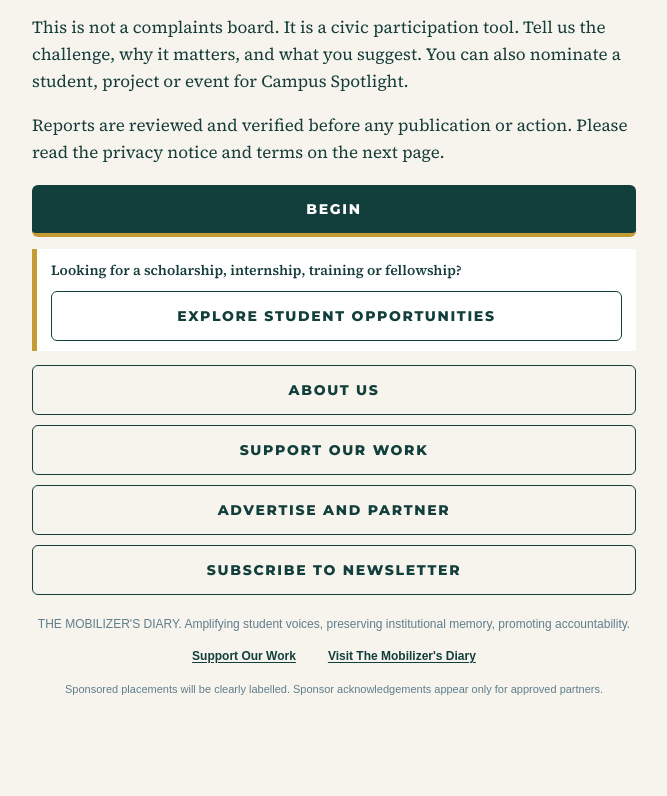
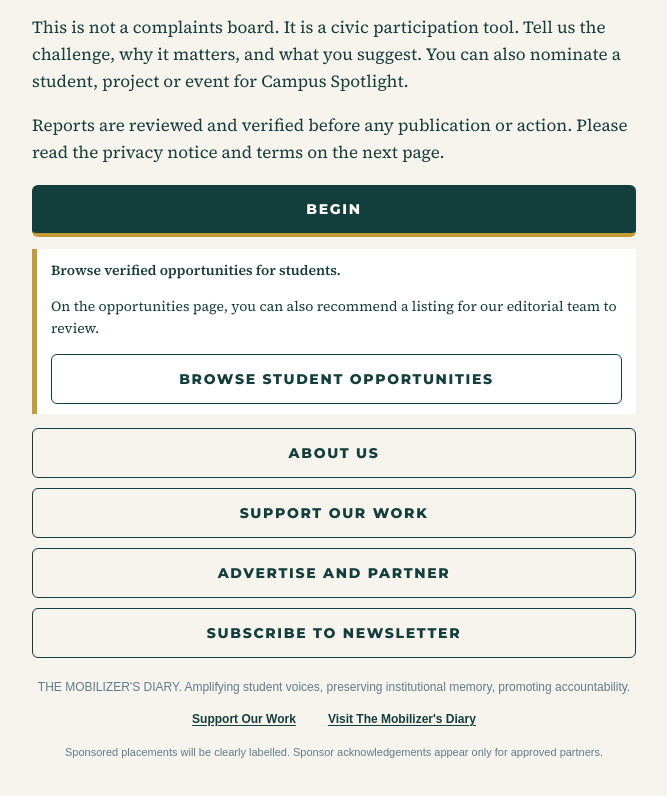
Before and after one commit to 01Gullah/mobilizersdiary, a plain HTML site: page index.html in a window 1280 px wide. Shown: the part 845-1641 px from the top of the page, without its empty margins (306-973 px from the left). Drawn offline with nearby package versions, Linux system fonts and the light colour scheme; no server answers.

Commit message:
Update index.html

```diff
--- a/index.html
+++ b/index.html
@@ -12,7 +12,7 @@
 <style>
 :root{--green:#123F3B;--gold:#C59B35;--ivory:#F7F4EE;--ed:#163D39;--neutral:#607D8B;--alert:#C62828;color-scheme:light}
 *{box-sizing:border-box}
-body{margin:0;background:var(--ivory );color:var(--ed);font:17px/1.6 'Source Serif 4','Source Serif Pro',Georgia,serif}
+body{margin:0;background:var(--ivory);color:var(--ed);font:17px/1.6 'Source Serif 4','Source Serif Pro',Georgia,serif}
 .wrap{max-width:640px;margin:0 auto;padding-bottom:40px;background:var(--ivory)}
 .top img,.flyer{display:block;width:100%;height:auto}
 .bar{height:5px;background:#e3dccb}.bar i{display:block;height:5px;width:0;background:var(--gold);transition:width .3s}
@@ -51,6 +51,7 @@ input:focus,select:focus,textarea:focus{outline:3px solid rgba(197,155,53,.45);b
 .md-footer-links a,.md-footer-links a:visited{color:var(--green);font:700 12px Arial,sans-serif;text-decoration:underline;text-underline-offset:2px;padding:8px}
 .md-footer-links a:hover,.md-footer-links a:focus{color:var(--gold)}
 .md-sponsor-ack{margin:6px 0 0;color:var(--neutral);font:11px/1.5 Arial,sans-serif}
+
 .hp{position:absolute;left:-9999px}
 .hubnav{display:grid;gap:10px;margin-top:14px}
 .hubnav .btn{margin-top:0}
@@ -81,15 +82,18 @@ input:focus,select:focus,textarea:focus{outline:3px solid rgba(197,155,53,.45);b
 </head>
 <body>
 <div class="wrap">
+
 <div class="top" id="top" style="display:none">
   <img id="bannerImg" alt="The Mobilizer's Diary" style="display:none">
   <div class="bar"><i id="pb"></i></div>
 </div>
+
 <!-- Optional sponsored banner, loaded from the Apps Script API. -->
 <aside id="ad-banner-slot" class="md-ad-slot" aria-label="Sponsored content" hidden>
   <span class="md-ad-label">Sponsored</span>
   <div id="ad-banner-content"></div>
 </aside>
+
 <!-- 1 WELCOME -->
 <div class="step on" id="s1" style="padding-top:0">
   <img class="flyer" id="flyerImg" alt="What The Mobilizer's Diary does" style="display:none">
@@ -101,8 +105,9 @@ input:focus,select:focus,textarea:focus{outline:3px solid rgba(197,155,53,.45);b
     <p>Reports are reviewed and verified before any publication or action. Please read the privacy notice and terms on the next page.</p>
     <button class="btn" onclick="show(2)">Begin</button>
     <div class="note" role="navigation" aria-label="Student opportunities">
-      <strong>Looking for a scholarship, internship, training or fellowship?</strong>
-      <a class="btn ghost" href="opportunities.html">Explore Student Opportunities</a>
+      <strong>Browse verified opportunities for students.</strong>
+      <p>On the opportunities page, you can also recommend a listing for our editorial team to review.</p>
+      <a class="btn ghost" href="opportunities.html">Browse Student Opportunities</a>
     </div>
     <div class="hubnav">
       <button class="btn ghost" onclick="hubOpen('about')">About Us</button>
@@ -111,6 +116,7 @@ input:focus,select:focus,textarea:focus{outline:3px solid rgba(197,155,53,.45);b
     </div>
   </div>
 </div>
+
 <!-- 2 LEGAL -->
 <div class="step" id="s2">
   <p class="kick">Step 1</p><h2>Privacy, Terms and Consent</h2><div class="rule"></div>
@@ -138,6 +144,7 @@ input:focus,select:focus,textarea:focus{outline:3px solid rgba(197,155,53,.45);b
   <button class="btn" id="b2" disabled onclick="show(3)">Continue</button>
   <button class="btn ghost" onclick="show(1)">Back</button>
 </div>
+
 <!-- 3 SUBMISSION TYPE -->
 <div class="step" id="s3">
   <p class="kick">Step 2</p><h2>How would you like to submit?</h2><div class="rule"></div>
@@ -146,6 +153,7 @@ input:focus,select:focus,textarea:focus{outline:3px solid rgba(197,155,53,.45);b
   <button class="btn" id="b3" disabled onclick="go3()">Continue</button>
   <button class="btn ghost" onclick="show(2)">Back</button>
 </div>
+
 <!-- 4 NAMED -->
 <div class="step" id="s4">
   <p class="kick">Step 3</p><h2>Your Details</h2><div class="rule"></div>
@@ -161,6 +169,7 @@ input:focus,select:focus,textarea:focus{outline:3px solid rgba(197,155,53,.45);b
   <button class="btn" onclick="next4()">Continue</button>
   <button class="btn ghost" onclick="show(3)">Back</button>
 </div>
+
 <!-- 5 ANONYMOUS -->
 <div class="step" id="s5">
   <p class="kick">Step 3</p><h2>Anonymous Submission</h2><div class="rule"></div>
@@ -180,6 +189,7 @@ input:focus,select:focus,textarea:focus{outline:3px solid rgba(197,155,53,.45);b
   <button class="btn" onclick="next5()">Continue</button>
   <button class="btn ghost" onclick="show(3)">Back</button>
 </div>
+
 <!-- 6 REPORT -->
 <div class="step" id="s6">
   <p class="kick">Step 4</p><h2>Your Report</h2><div class="rule"></div>
@@ -196,8 +206,9 @@ input:focus,select:focus,textarea:focus{outline:3px solid rgba(197,155,53,.45);b
   <label>2. Why It Matters *</label><small>Who is affected and what is the impact?</small><textarea id="why"></textarea>
   <label>3. Suggested Solutions *</label><small>What practical steps would you recommend, and who should act?</small><textarea id="solutions"></textarea>
   <label>Evidence or Source Link (optional)</label><input type="text" id="evidence" placeholder="https://">
+
   <div class="ivwrap">
-    <h3 class="hh" style="margin-top:0">Virtual Interview (Optional )</h3>
+    <h3 class="hh" style="margin-top:0">Virtual Interview (Optional)</h3>
     <label class="chk"><input type="checkbox" id="iv" onchange="ivToggle()"><span>I am willing to be contacted for a virtual interview about this report. It is voluntary, I can decline at any time, and nothing will be recorded or published without my separate consent.</span></label>
     <div id="ivbox" style="display:none">
       <div class="note" id="ivanon" style="display:none">You are submitting anonymously. An interview would reveal your identity to the editorial team only, and you may still decline.</div>
@@ -207,12 +218,14 @@ input:focus,select:focus,textarea:focus{outline:3px solid rgba(197,155,53,.45);b
       <label>Days and Times That Suit You (optional)</label><input type="text" id="ivtime" placeholder="e.g. weekday evenings">
     </div>
   </div>
+
   <input type="text" id="hp" class="hp" tabindex="-1" autocomplete="off">
   <label class="chk"><input type="checkbox" id="decl"><span>I confirm that this report is truthful to the best of my knowledge and is submitted in good faith.</span></label>
   <p class="err" id="e6"></p>
   <button class="btn" id="b6" onclick="send()">Submit Report</button>
   <button class="btn ghost" onclick="back6()">Back</button>
 </div>
+
 <!-- 7 DONE -->
 <div class="step" id="s7">
   <p class="kick">Received</p><h2>Thank you.</h2><div class="rule"></div>
@@ -222,16 +235,19 @@ input:focus,select:focus,textarea:focus{outline:3px solid rgba(197,155,53,.45);b
   <button class="btn ghost" onclick="hubOpen('support')">Support Our Work</button>
   <button class="btn" onclick="location.reload()">Submit Another Report</button>
 </div>
+
 <!-- 8 ABOUT -->
 <div class="step" id="s8">
   <p class="kick">About</p><h2>The Mobilizer's Diary</h2><div class="rule"></div>
   <div id="ab-body"><p class="muted">Loading...</p></div>
   <button class="btn ghost" onclick="show(1)">Back to Home</button>
 </div>
+
 <!-- 9 SUPPORT (reached only after the consent page) -->
 <div class="step" id="s9">
   <p class="kick">Support Our Work</p><h2>Help Keep This Platform Free</h2><div class="rule"></div>
   <div id="su-body"><p class="muted">Loading...</p></div>
+
   <div class="givebox" id="giveBox">
     <h3 class="hh">Give Online</h3>
     <small>Choose an amount in naira. You will pay on Paystack's secure page. We never see your card details.</small>
@@ -245,9 +261,11 @@ input:focus,select:focus,textarea:focus{outline:3px solid rgba(197,155,53,.45);b
     <button class="btn" id="g-btn" onclick="giveGo()">Give Securely</button>
     <a class="btn" id="g-go" style="display:none" rel="noopener">Continue to Secure Payment</a>
   </div>
+
   <button class="btn ghost" onclick="openUpdates('',false)">Gave by Bank Transfer? Request Updates</button>
   <button class="btn ghost" onclick="show(1)">Back to Home</button>
 </div>
+
 <!-- 10 ADVERTISE -->
 <div class="step" id="s10">
   <p class="kick">Advertise and Partner</p><h2>Partner With Us</h2><div class="rule"></div>
@@ -267,6 +285,7 @@ input:focus,select:focus,textarea:focus{outline:3px solid rgba(197,155,53,.45);b
   <button class="btn" id="a-btn" onclick="hubSend()">Send Enquiry</button>
   <button class="btn ghost" onclick="show(1)">Back to Home</button>
 </div>
+
 <!-- 11 PAYMENT RESULT -->
 <div class="step" id="s11">
   <p class="kick">Support Our Work</p><h2 id="pr-t">Confirming your payment.</h2><div class="rule"></div>
@@ -274,6 +293,7 @@ input:focus,select:focus,textarea:focus{outline:3px solid rgba(197,155,53,.45);b
   <div class="refbox" id="pr-ref" style="display:none">Reference Number<span id="pr-r"></span></div>
   <button class="btn" onclick="payHome()">Back to Home</button>
 </div>
+
 <!-- 12 CONSENT BEFORE GIVING -->
 <div class="step" id="s12">
   <p class="kick">Support Our Work</p><h2>Before You Give</h2><div class="rule"></div>
@@ -290,6 +310,7 @@ input:focus,select:focus,textarea:focus{outline:3px solid rgba(197,155,53,.45);b
   <small>Ticking the box takes you straight to the giving page. Nothing is charged until you confirm on Paystack.</small>
   <button class="btn ghost" onclick="show(1)">Back</button>
 </div>
+
 <!-- 13 UPDATES (after a gift, or from the bank transfer button) -->
 <div class="step" id="s13">
   <p class="kick">Updates</p><h2 id="u-title">Receive Updates</h2><div class="rule"></div>
@@ -309,6 +330,7 @@ input:focus,select:focus,textarea:focus{outline:3px solid rgba(197,155,53,.45);b
   <button class="btn ghost" id="u-back" onclick="show(9)" style="display:none">Back</button>
   <button class="btn" id="u-home" onclick="payHome()" style="display:none">Back to Home</button>
 </div>
+
 <footer class="foot">
   <div>THE MOBILIZER'S DIARY. Amplifying student voices, preserving institutional memory, promoting accountability.</div>
   <nav class="md-footer-links" aria-label="Project links">
@@ -318,7 +340,8 @@ input:focus,select:focus,textarea:focus{outline:3px solid rgba(197,155,53,.45);b
   <p class="md-sponsor-ack">Sponsored placements will be clearly labelled. Sponsor acknowledgements appear only for approved partners.</p>
 </footer>
 </div>
-<!-- GIFT POP-UP (shown after a report is submitted ) -->
+
+<!-- GIFT POP-UP (shown after a report is submitted) -->
 <div class="modal" id="gift" role="dialog" aria-modal="true" aria-labelledby="gift-t" onclick="if(event.target===this){closeGift()}">
   <div class="mbox">
     <button class="mx" type="button" onclick="closeGift()" aria-label="Close">&times;</button>
@@ -332,6 +355,7 @@ input:focus,select:focus,textarea:focus{outline:3px solid rgba(197,155,53,.45);b
     <button class="btn ghost" type="button" onclick="closeGift()">Maybe Later</button>
   </div>
 </div>
+
 <script src="config.js"></script>
 <script>
 var subType='';
@@ -352,11 +376,12 @@ function show(n){
 function lsGet(k){try{return localStorage.getItem(k)}catch(e){return null}}
 function lsSet(k,x){try{localStorage.setItem(k,x)}catch(e){}}
 function lsDel(k){try{localStorage.removeItem(k)}catch(e){}}
+
 /* ---------- connection to the Apps Script back end ---------- */
 function api(action,payload){
   return new Promise(function(resolve,reject){
     var url=(typeof API_URL==='string')?API_URL:'';
-    if(url.indexOf('https://script.google.com/' )!==0){reject(new Error('This site is not connected yet. Please try again later.'));return}
+    if(url.indexOf('https://script.google.com/')!==0){reject(new Error('This site is not connected yet. Please try again later.'));return}
     var ctl=('AbortController' in window)?new AbortController():null;
     var timer=setTimeout(function(){if(ctl){ctl.abort()}},60000);
     fetch(url,{method:'POST',headers:{'Content-Type':'text/plain;charset=utf-8'},body:JSON.stringify({action:action,data:payload||{}}),redirect:'follow',signal:ctl?ctl.signal:undefined})
@@ -373,6 +398,7 @@ function api(action,payload){
     });
   });
 }
+
 /* ---------- banner and flyer: tries every spelling of the file name on this site, then the back end ---------- */
 var initP=null;
 function initApi(){
@@ -394,6 +420,7 @@ function loadImg(id,files,key){
 }
 loadImg('flyerImg',['MD_Flyer_What_We_Do.png.PNG','MD_Flyer_What_We_Do.PNG','MD_Flyer_What_We_Do.png.png','MD_Flyer_What_We_Do.png'],'flyer');
 loadImg('bannerImg',['MD_Header_Web.png.PNG','MD_Header_Web.PNG','MD_Header_Web.png.png','MD_Header_Web.png'],'banner');
+
 function isNamed(){return subType==='Named submission'}
 function go3(){show(isNamed()?4:5)}
 function back6(){show(isNamed()?4:5)}
@@ -418,6 +445,7 @@ function next5(){
   if(v('aemail')&&!mail(v('aemail'))){err(5,'Please enter a valid email or leave it blank.');return}
   show(6);
 }
+
 /* ---------- gift pop-up (after a report) ---------- */
 function openGift(){
   if(!$('s7').classList.contains('on'))return;
@@ -427,11 +455,12 @@ function openGift(){
 function closeGift(){$('gift').style.display='none'}
 function giftYes(){closeGift();hubOpen('support',true)}
 document.addEventListener('keydown',function(e){if(e.key==='Escape'){closeGift()}});
+
 function send(){
   err(6,'');
   var need=['category','title','challenge','why','solutions'];
   for(var i=0;i<need.length;i++){if(!v(need[i])){err(6,'Please complete all required fields.');return}}
-  if(v('evidence')&&!/^https?:\/\/\S+$/i.test(v('evidence' ))){err(6,'The evidence link must start with http:// or https://' );return}
+  if(v('evidence')&&!/^https?:\/\/\S+$/i.test(v('evidence'))){err(6,'The evidence link must start with http:// or https://');return}
   var nom=($('category').value===NOM);
   if(nom&&!$('nomc').checked){err(6,'Please confirm the nominee has agreed to be featured.');return}
   var ivOn=$('iv').checked;
@@ -456,6 +485,7 @@ function send(){
     err(6,(e&&e.message)?e.message:'Something went wrong. Please try again.');
   });
 }
+
 /* ---------- payment return (Paystack sends donors back here) ---------- */
 var PAYMSG={
   success:['Thank you.','Your gift has been confirmed. A payment confirmation is on its way to your email.'],
@@ -491,6 +521,7 @@ function payCheck(ref,n){
   $('pr-ref').style.display='block';$('pr-r').textContent=ref;
   payCheck(ref,0);
 })();
+
 /* ---------- About / Support (with consent page) / Advertise / Give / Updates ---------- */
 (function(){
 var data=null,loading=false,queue=[];
@@ -500,6 +531,7 @@ function lines(t){return String(t||'').split(/\n+/).filter(function(x){return x.
 function paras(box,t){lines(t).forEach(function(l){box.appendChild(mk('p',null,l))})}
 function noteBox(t){return mk('div','note',t)}
 function fmt(n){return String(Math.round(Number(n)||0)).replace(/\B(?=(\d{3})+(?!\d))/g,',')}
+
 function load(cb){
   if(data){cb();return}
   queue.push(cb);if(loading)return;loading=true;
@@ -510,6 +542,7 @@ function load(cb){
     ['ab-body','su-body','ad-body'].forEach(function(id){$(id).innerHTML='';$(id).appendChild(mk('p','muted','Could not load this page. Please go back and try again.'))});
   });
 }
+
 function pcard(p){
   var c=mk('div','pcard');
   if(p.image){var im=mk('img');im.src=p.image;im.alt=p.name;c.appendChild(im)}
@@ -520,6 +553,7 @@ function pcard(p){
   if(p.link){var a=mk('a',null,'Visit website');a.href=p.link;a.target='_blank';a.rel='noopener';t.appendChild(a)}
   c.appendChild(t);return c;
 }
+
 function renderAbout(){
   var s=data.s,b=$('ab-body');b.innerHTML='';
   if(s.ABOUT_MISSION)paras(b,s.ABOUT_MISSION);
@@ -536,12 +570,14 @@ function renderAbout(){
     var p=mk('p',null,'Email: ');var a=mk('a',null,s.CONTACT_EMAIL);a.href='mailto:'+s.CONTACT_EMAIL;p.appendChild(a);b.appendChild(p);
   }
 }
+
 function copyText(t,btn){
   function done(){var o=btn.textContent;btn.textContent='Copied';setTimeout(function(){btn.textContent=o},1500)}
   function fb(){var ta=document.createElement('textarea');ta.value=t;document.body.appendChild(ta);ta.select();try{document.execCommand('copy');done()}catch(e){}document.body.removeChild(ta)}
   try{if(navigator.clipboard&&navigator.clipboard.writeText){navigator.clipboard.writeText(t).then(done,fb);return}}catch(e){}
   fb();
 }
+
 function setupGive(){
   var box=$('giveBox'),pay=data.pay;
   if(!pay||!pay.ready){box.style.display='none';return}
@@ -557,6 +593,7 @@ function setupGive(){
     chips.appendChild(c);
   });
 }
+
 function renderSupport(){
   var s=data.s,b=$('su-body');b.innerHTML='';
   paras(b,s.DONATE_WHY);
@@ -580,6 +617,7 @@ function renderSupport(){
   if(s.DONATE_SAFETY)b.appendChild(noteBox(s.DONATE_SAFETY));
   setupGive();
 }
+
 function renderAd(){
   var s=data.s,b=$('ad-body');b.innerHTML='';
   paras(b,s.AD_AUDIENCE);
@@ -587,6 +625,7 @@ function renderAd(){
   if(os.length){b.appendChild(mk('h3','hh','Ways to Partner'));var ul=mk('ul','vals');os.forEach(function(o){ul.appendChild(mk('li',null,o))});b.appendChild(ul)}
   if(s.AD_POLICY){b.appendChild(mk('h3','hh','Our Editorial Independence'));b.appendChild(noteBox(s.AD_POLICY))}
 }
+
 /* consent page: shown every time before the giving page */
 function gateOpen(toGive){
   pendingGive=!!toGive;giveConsent=false;
@@ -611,11 +650,13 @@ $('gate-c').onchange=function(){
     }
   },500);
 };
+
 window.hubOpen=function(which,toGive){
   if(which==='support'){gateOpen(toGive);return}
   show(which==='about'?8:10);
   load(function(){if(which==='about')renderAbout();else renderAd()});
 };
+
 window.giveGo=function(){
   var errEl=$('e-g'),okEl=$('ok-g'),btn=$('g-btn');
   errEl.textContent='';okEl.style.display='none';
@@ -629,7 +670,7 @@ window.giveGo=function(){
   btn.disabled=true;btn.textContent='Preparing secure payment...';
   api('donate',{amount:amt,name:$('g-name').value,email:email,anonymous:$('g-anon').checked,updates:false,consent:true,hp:$('g-hp').value}).then(function(r){
     var url=(r&&r.url)?String(r.url):'';
-    if(url.indexOf('https://' )!==0){btn.disabled=false;btn.textContent='Give Securely';errEl.textContent='We could not start the payment. Please try again.';return}
+    if(url.indexOf('https://')!==0){btn.disabled=false;btn.textContent='Give Securely';errEl.textContent='We could not start the payment. Please try again.';return}
     lsSet('md_donor',JSON.stringify({n:$('g-name').value,e:email,t:Date.now()}));
     btn.style.display='none';
     okEl.textContent='Your secure payment page is ready. Reference: '+r.ref+'.';okEl.style.display='block';
@@ -640,6 +681,7 @@ window.giveGo=function(){
     errEl.textContent=(e&&e.message)?e.message:'Something went wrong. Please try again.';
   });
 };
+
 /* updates page: opens automatically after a confirmed gift, or from the bank transfer button */
 window.openUpdates=function(ref,post){
   updRef=ref||'';
@@ -669,10 +711,12 @@ window.openUpdates=function(ref,post){
   }
   show(13);
 };
+
 window.updSkip=function(){
   if(updRef){lsSet('md_upd_'+updRef,'1')}
   payHome();
 };
+
 window.updSend=function(){
   var errEl=$('e-u'),okEl=$('ok-u'),btn=$('u-btn');
   errEl.textContent='';okEl.style.display='none';
@@ -694,6 +738,7 @@ window.updSend=function(){
     errEl.textContent=(e&&e.message)?e.message:'Something went wrong. Please try again.';
   });
 };
+
 window.hubSend=function(){
   var errEl=$('e-a'),okEl=$('ok-a'),btn=$('a-btn');
   var p={type:$('a-type').value,name:$('a-name').value,org:$('a-org').value,email:$('a-email').value,phone:$('a-phone').value,message:$('a-msg').value,amount:'',date:'',consent:$('a-consent').checked,hp:$('a-hp').value};
@@ -712,27 +757,32 @@ window.hubSend=function(){
 };
 })();
 </script>
+
 <script>
 /* Sponsored banner: request public banner data through the existing API helper. */
 (function () {
   function isSafeHttpsUrl(value) {
-    return typeof value === 'string' && /^https:\/\/[A-Za-z0-9.-]+(?::\d{1,5} )?(?:[/?#][^\s]*)?$/i.test(value.trim());
+    return typeof value === 'string' && /^https:\/\/[A-Za-z0-9.-]+(?::\d{1,5})?(?:[/?#][^\s]*)?$/i.test(value.trim());
   }
+
   function loadSponsoredBanner() {
     var slot = document.getElementById('ad-banner-slot');
     var content = document.getElementById('ad-banner-content');
     if (!slot || !content || typeof api !== 'function') return;
+
     api('sponsoredBanner').then(function (banner) {
       if (!banner || !isSafeHttpsUrl(banner.imageUrl) || !isSafeHttpsUrl(banner.targetUrl)) {
         slot.hidden = true;
         return;
       }
+
       var link = document.createElement('a');
       link.className = 'md-ad-link';
       link.href = banner.targetUrl;
       link.target = '_blank';
       link.rel = 'sponsored noopener noreferrer';
       link.setAttribute('aria-label', banner.altText || 'Open sponsored content');
+
       var image = document.createElement('img');
       image.className = 'md-ad-image';
       image.src = banner.imageUrl;
@@ -741,6 +791,7 @@ window.hubSend=function(){
       image.onerror = function () { slot.hidden = true; };
       link.appendChild(image);
       content.appendChild(link);
+
       if (banner.sponsorName) {
         var sponsor = document.createElement('span');
         sponsor.className = 'md-ad-sponsor';
@@ -754,9 +805,11 @@ window.hubSend=function(){
       if (window.console && console.warn) console.warn('Sponsored banner unavailable.', error);
     });
   }
+
   // This script sits after the existing API script at the end of the document.
   loadSponsoredBanner();
 })();
 </script>
+
 </body>
 </html>
```
